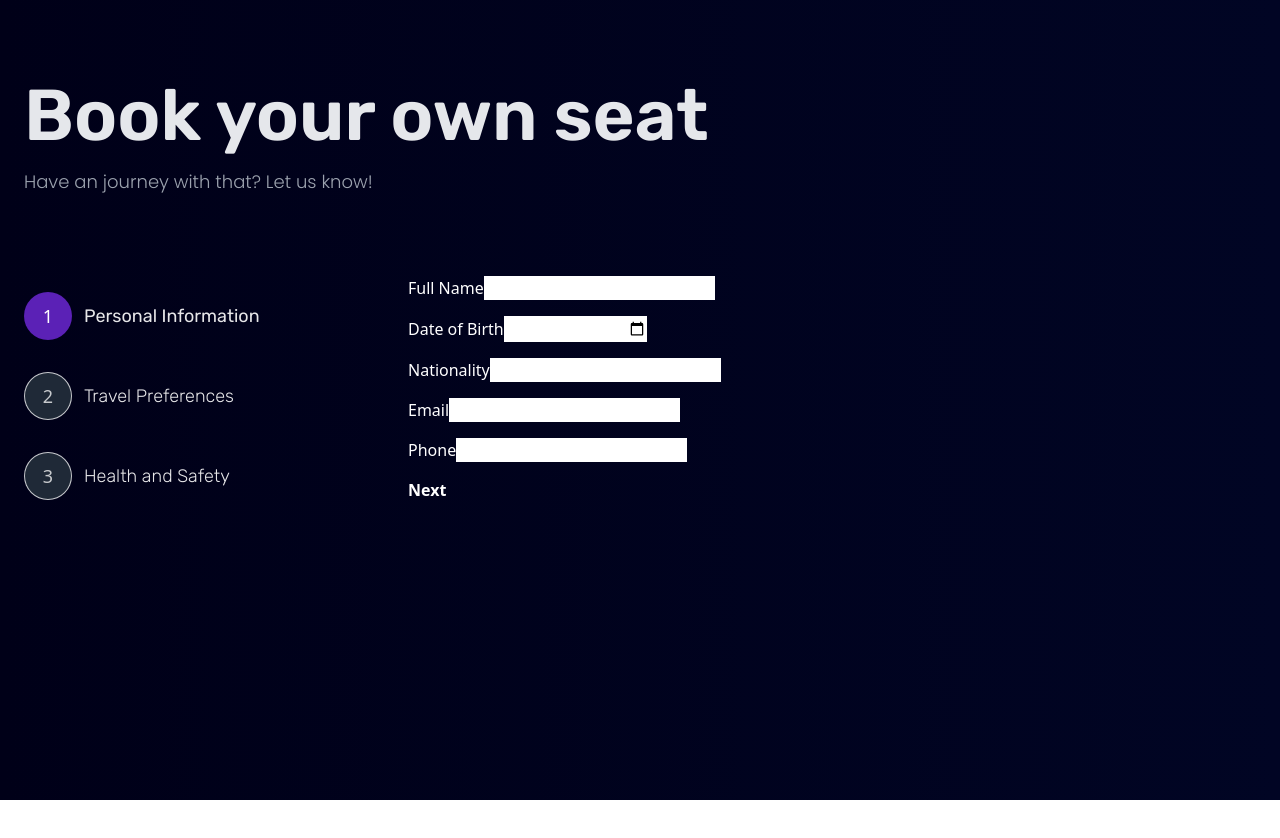
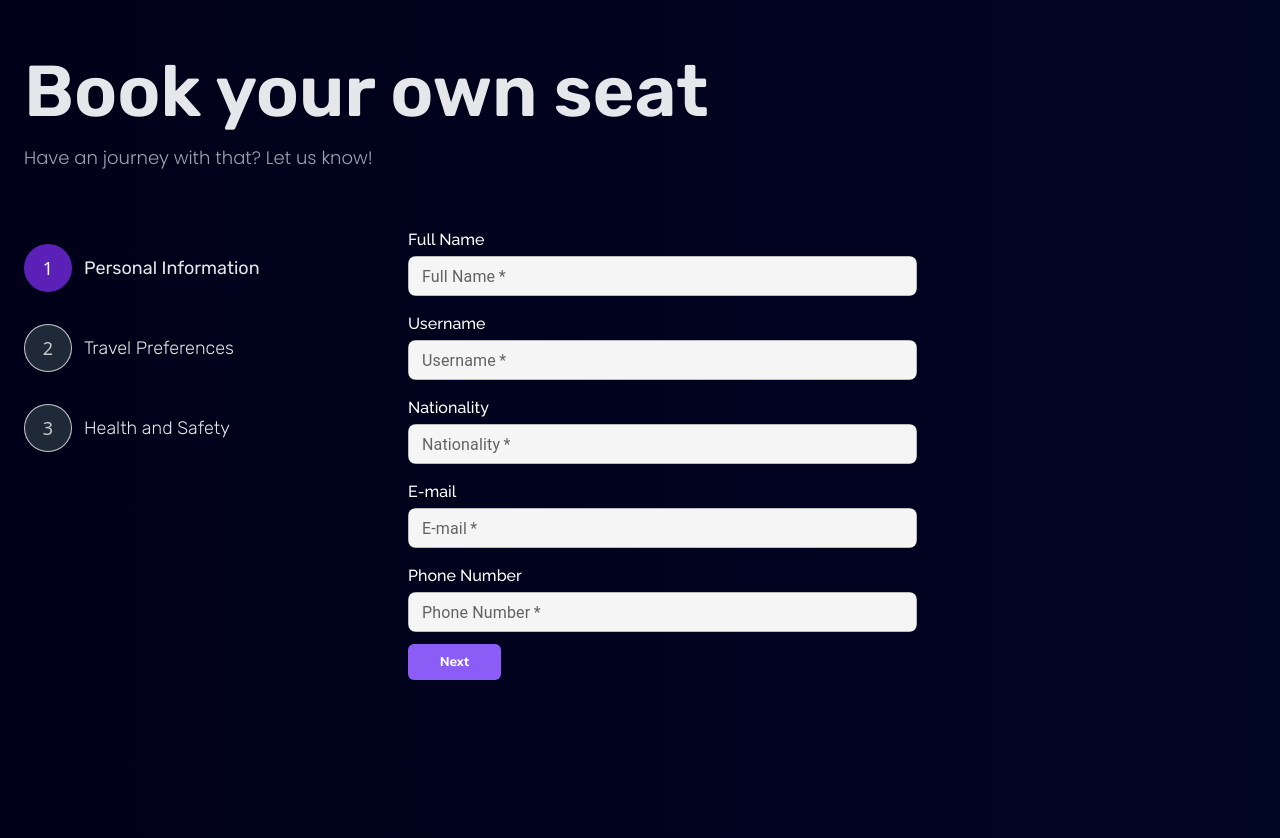
Before and after one commit to jubair-jx/marsquest-application-frontend, a Next.js app: page /book-seat/personal-info in a window 1280 px wide. Shown: the top 838 px of the page. Before the commit the page ends 800 px from the top, so only its background shows below. Built offline with nearby package versions, Linux system fonts and the light colour scheme.

Commit message:
form input is working now

```diff
--- a/package.json
+++ b/package.json
@@ -18,11 +18,12 @@
     "@mui/material-nextjs": "^5.15.11",
     "@mui/x-charts": "^7.6.2",
     "@mui/x-data-grid": "^7.5.1",
+    "@mui/x-date-pickers": "^7.11.1",
     "@reduxjs/toolkit": "^2.2.5",
     "apexcharts": "^3.49.1",
     "axios": "^1.7.2",
     "clsx": "^2.1.1",
-    "dayjs": "^1.11.11",
+    "dayjs": "^1.11.12",
     "framer-motion": "^11.2.12",
     "jwt-decode": "^4.0.0",
     "mini-svg-data-uri": "^1.4.4",
--- a/src/app/book-seat/layout.tsx
+++ b/src/app/book-seat/layout.tsx
@@ -8,13 +8,13 @@ export default function BooksLayout({
   children: React.ReactNode;
 }) {
   return (
-    <section className="min-h-screen px-6 max-w-7xl mx-auto py-20">
+    <section className="min-h-screen px-6 max-w-7xl mx-auto py-14">
       <PageHeader
         title="Book your own seat"
         subtitle="Have an journey with that? Let us know!"
       />
 
-      <div className="mt-20 mb-28 flex flex-col gap-x-36 text-white lg:flex-row">
+      <div className="mt-14 mb-28 flex flex-col gap-x-36 text-white lg:flex-row">
         <StepNavigation />
 
         <div className="w-full">{children}</div>
--- a/src/app/book-seat/personal-info/PersonalInfoForm.tsx
+++ b/src/app/book-seat/personal-info/PersonalInfoForm.tsx
@@ -1,68 +1,131 @@
 "use client";
+import RUForm from "@/components/Shared/Form/RUForm";
+import RUInput from "@/components/Shared/Form/RUInput";
 import { useLocalStorage } from "@/local-storage/useLocalStorage";
-import { personalInfoSchema } from "@/validation/InputValidation";
-import { zodResolver } from "@hookform/resolvers/zod";
+import { Grid } from "@mui/material";
 import { useRouter } from "next/navigation";
-import { useForm } from "react-hook-form";
-import { z } from "zod";
-
-const schema = z.object({
-  fullName: z.string().min(1, "Full Name is required"),
-  dob: z.string().min(1, "Date of Birth is required"),
-  nationality: z.string().min(1, "Nationality is required"),
-  email: z.string().email("Invalid email address"),
-  phone: z.string().min(10, "Invalid phone number"),
-});
+import { FieldValues } from "react-hook-form";
 
 const PersonalInfoForm = ({ nextStep, handleChange, formData }: any) => {
   const { getItem, setItem } = useLocalStorage();
   const defaultValues = getItem("personalInfo") || {};
 
-  const {
-    register,
-    handleSubmit,
-    formState: { errors },
-  } = useForm({
-    defaultValues,
-    resolver: zodResolver(personalInfoSchema),
-  });
-
   const router = useRouter();
 
-  const onSubmit = (data: any) => {
-    setItem("personalInfo", data);
+  const handleFormSubmit = async (values: FieldValues) => {
+    setItem("personalInfo", values);
     router.push("/book-seat/travel-prefer");
+
+    try {
+    } catch (err: any) {
+      // console.log(err);
+    }
   };
+  return (
+    <RUForm
+      defaultValues={{
+        password: "",
+        user: {
+          name: "",
+          email: "",
+          username: "",
+          bio: "",
+          profession: "",
+          contactNumber: "",
+          address: "",
+        },
+      }}
+      onSubmit={handleFormSubmit}
+    >
+      <Grid container spacing={2} sx={{}}>
+        <Grid item xs={12} sm={12} md={12}>
+          <RUInput
+            type="text"
+            name="fullName"
+            sx={{
+              fontFamily: "Kanit",
 
-  return (
-    <form onSubmit={handleSubmit(onSubmit)} className="space-y-4">
-      <div>
-        <label htmlFor="fullName">Full Name</label>
-        <input id="fullName" {...register("fullName")} />
-        {errors.fullName && <p>{errors.fullName.message}</p>}
-      </div>
-      <div>
-        <label htmlFor="dob">Date of Birth</label>
-        <input id="dob" type="date" {...register("dob")} />
-        {errors.dob && <p>{errors.dob.message}</p>}
-      </div>
-      <div>
-        <label htmlFor="nationality">Nationality</label>
-        <input id="nationality" {...register("nationality")} />
-        {errors.nationality && <p>{errors.nationality.message}</p>}
-      </div>
-      <div>
-        <label htmlFor="email">Email</label>
-        <input id="email" type="email" {...register("email")} />
-        {errors.email && <p>{errors.email.message}</p>}
-      </div>
-      <div>
-        <label htmlFor="phone">Phone</label>
-        <input id="phone" type="tel" {...register("phone")} />
-        {errors.phone && <p>{errors.phone.message}</p>}
-      </div>
-      <button type="submit">Next</button>
-    </form>
+              width: "60%",
+              color: "white",
+              backgroundColor: "whitesmoke",
+              borderRadius: "8px",
+            }}
+            label="Full Name"
+            fullWidth={true}
+          />
+        </Grid>
+        <Grid item xs={12} sm={12} md={12}>
+          <RUInput
+            type="name"
+            name="user.username"
+            sx={{
+              fontFamily: "Kanit",
+
+              width: "60%",
+              color: "white",
+              backgroundColor: "whitesmoke",
+              borderRadius: "8px",
+            }}
+            label="Username"
+            fullWidth={true}
+          />
+        </Grid>
+        <Grid item xs={12} sm={12} md={12}>
+          <RUInput
+            type="text"
+            name="nationality"
+            sx={{
+              fontFamily: "Kanit",
+
+              width: "60%",
+              color: "white",
+              backgroundColor: "whitesmoke",
+              borderRadius: "8px",
+            }}
+            label="Nationality"
+            fullWidth={true}
+          />
+        </Grid>
+        <Grid item xs={12} sm={12} md={12}>
+          <RUInput
+            type="email"
+            name="email"
+            label="E-mail"
+            sx={{
+              fontFamily: "Kanit",
+
+              width: "60%",
+              color: "white",
+              backgroundColor: "whitesmoke",
+              borderRadius: "8px",
+            }}
+            fullWidth={true}
+          />
+        </Grid>
+        <Grid item xs={12} sm={12} md={12}>
+          <RUInput
+            type="text"
+            name="phone"
+            label="Phone Number"
+            sx={{
+              fontFamily: "Kanit",
+
+              width: "60%",
+              color: "white",
+              backgroundColor: "whitesmoke",
+              borderRadius: "8px",
+            }}
+            fullWidth={true}
+          />
+        </Grid>
+      </Grid>{" "}
+      <button
+        className="px-8 font-Kanit text-center mx-auto  font-medium mt-3 py-2 text-white text-sm rounded-md bg-violet-500"
+        type="submit"
+      >
+        Next
+      </button>
+    </RUForm>
   );
 };
 
--- a/src/components/Shared/Form/RUInput.tsx
+++ b/src/components/Shared/Form/RUInput.tsx
@@ -28,8 +28,11 @@ const RUInput = ({
       control={control}
       name={name}
       render={({ field, fieldState: { error } }) => (
-        <>
-          <label className=" font-Freeman text-sm mb-3" htmlFor={label}>
+        <div className=" flex flex-col">
+          <label
+            className=" font-Raleway text-base mb-1 font-medium"
+            htmlFor={label}
+          >
             {label}
           </label>
           <TextField
@@ -45,7 +48,7 @@ const RUInput = ({
             error={!!error?.message}
             helperText={error?.message}
           />
-        </>
+        </div>
       )}
     />
   );
```
Also changed, not shown: 1 other file (tests, documents, lock files or other folders).
